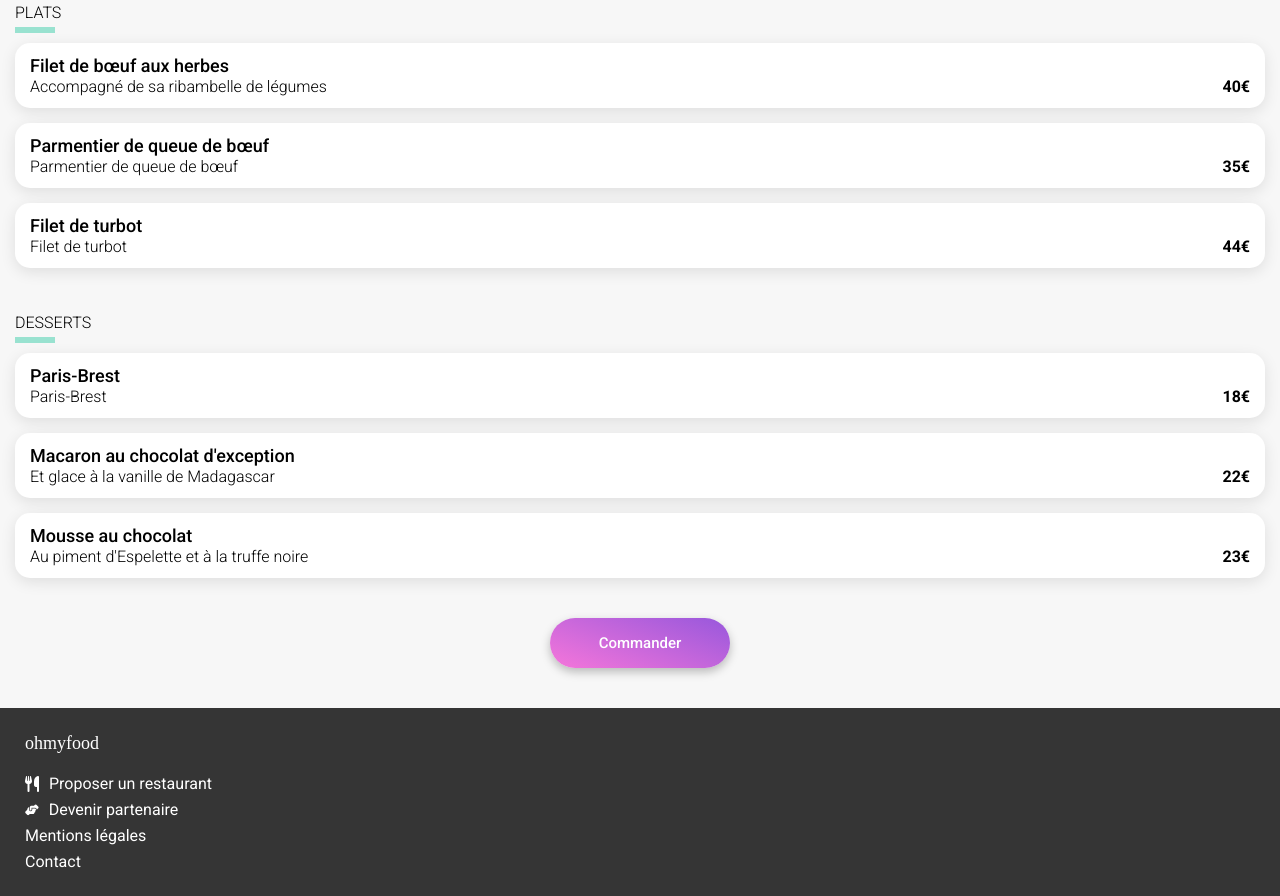
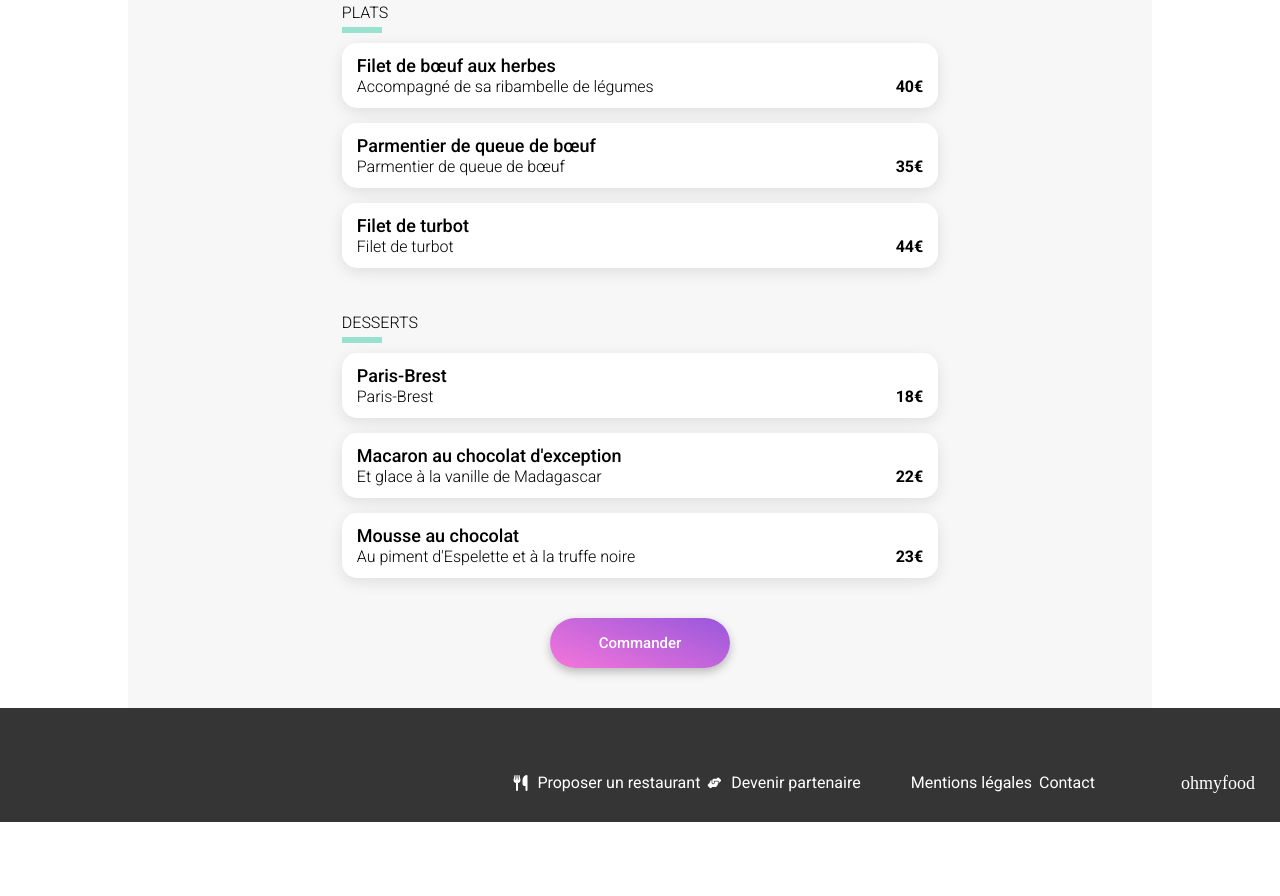
Before and after one commit to Yacesf/Projet-4-OMF, a plain HTML site: page menu_la_palette.html in a window 1280 px wide. Shown: the part 712-1608 px from the top of the page. After the commit the page ends 1534 px from the top, so only its background shows below. Drawn offline with Linux system fonts and the light colour scheme; a web font is replaced by a local one.

Commit message:
desktop la palette effectuer

```diff
--- a/menu_la_palette.html
+++ b/menu_la_palette.html
@@ -36,6 +36,7 @@
               <i class="heart__vide fa-sharp fa-regular fa-heart"></i>
               <i class="heart__fav fa-sharp fa-solid fa-heart"></i>
             </div>
+            <div class="menu__block">
             <section>
             <div class="entrees">
               <h2>Entrées</h2>
@@ -168,6 +169,7 @@
               </div>
             </div>
           </section>
+        </div>
           <div id="block-button">
             <input class="button" type="button" value="Commander">
           </div>
--- a/sass/menu/desktop-la-palette.scss
+++ b/sass/menu/desktop-la-palette.scss
@@ -1,3 +1,31 @@
 @media (min-width: 768px) {
+  main {
+    padding: 0 10%;
+  }
+  h1 {
+    text-align: center;
+  }
+  .heart {
+    right: 27%;
+  }
+  .menu__block {
+    padding: 0 20%;
+  }
+  .footer {
+    display: flex;
+    flex-direction: row-reverse;
+    align-items: baseline;
+    gap: 7%;
+    height: 114px;
 
+    &__text {
+      flex-direction: row;
+      gap: 50px;
+      margin-top: 40px;
+
+      &__2 {
+      flex-direction: row;
+      }
+    }
+  }
 }
--- a/sass/menu/menu-la-palette.scss
+++ b/sass/menu/menu-la-palette.scss
@@ -94,6 +94,12 @@ h1 {
   padding: 40px 15px;
   position: relative;
 
+  &__block {
+    display: flex;
+    flex-direction: column;
+    gap: 45px;
+  }
+
   &__plat {
     display: flex;
     justify-content: space-between;
@@ -189,8 +195,6 @@ h1 {
 }
 .entrees {
   margin-top: 45px;
-  display: flex;
-  flex-direction: column;
 
   &__line {
     border: 3px solid $tertiaire-color;
@@ -211,9 +215,6 @@ h2 {
   font-size: 16px;
 }
 .plats {
-  margin-top: 45px;
-  display: flex;
-  flex-direction: column;
 
   &__line {
     border: 3px solid $tertiaire-color;
@@ -229,9 +230,6 @@ h2 {
   }
 }
 .desserts {
-  margin-top: 45px;
-  display: flex;
-  flex-direction: column;
 
   &__line {
     border: 3px solid $tertiaire-color;
```
Also changed, not shown: css/menu/desktop-la-palette.css, css/menu/menu-la-palette.css, 2 other files.
